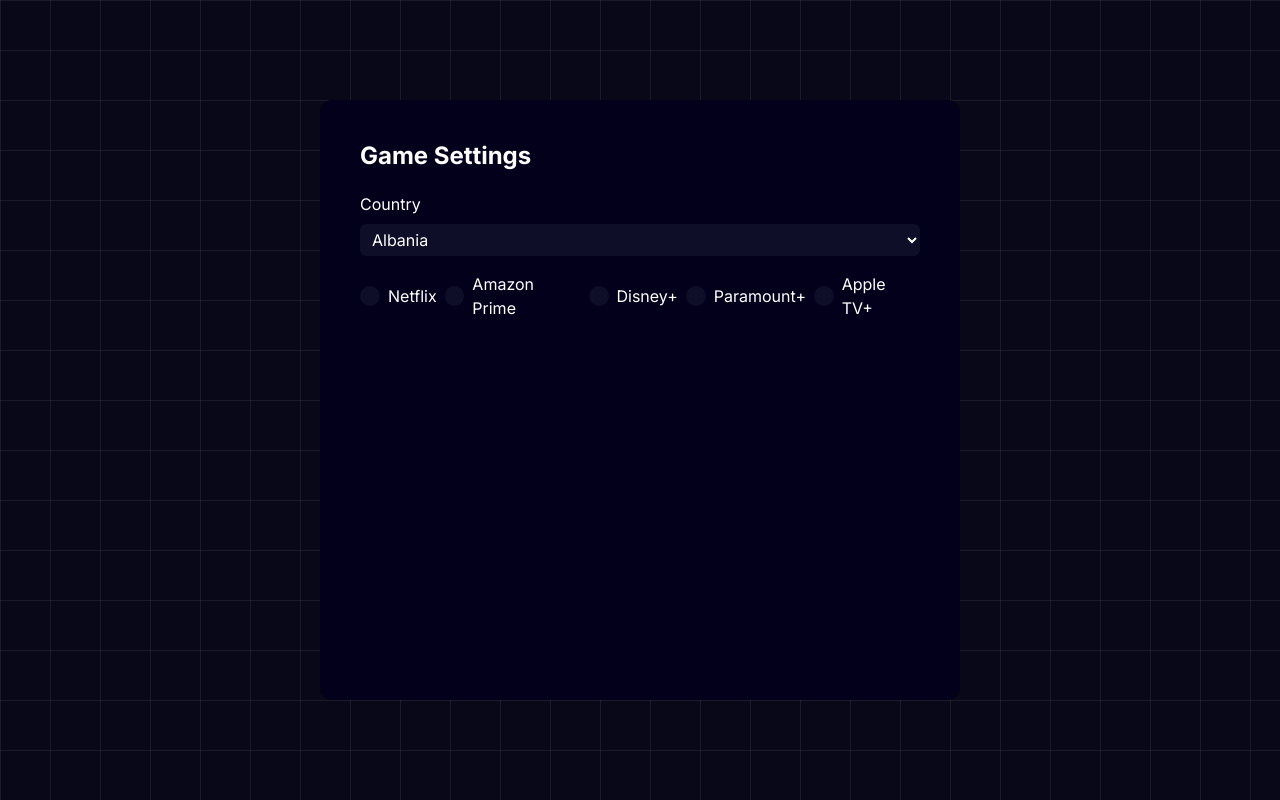
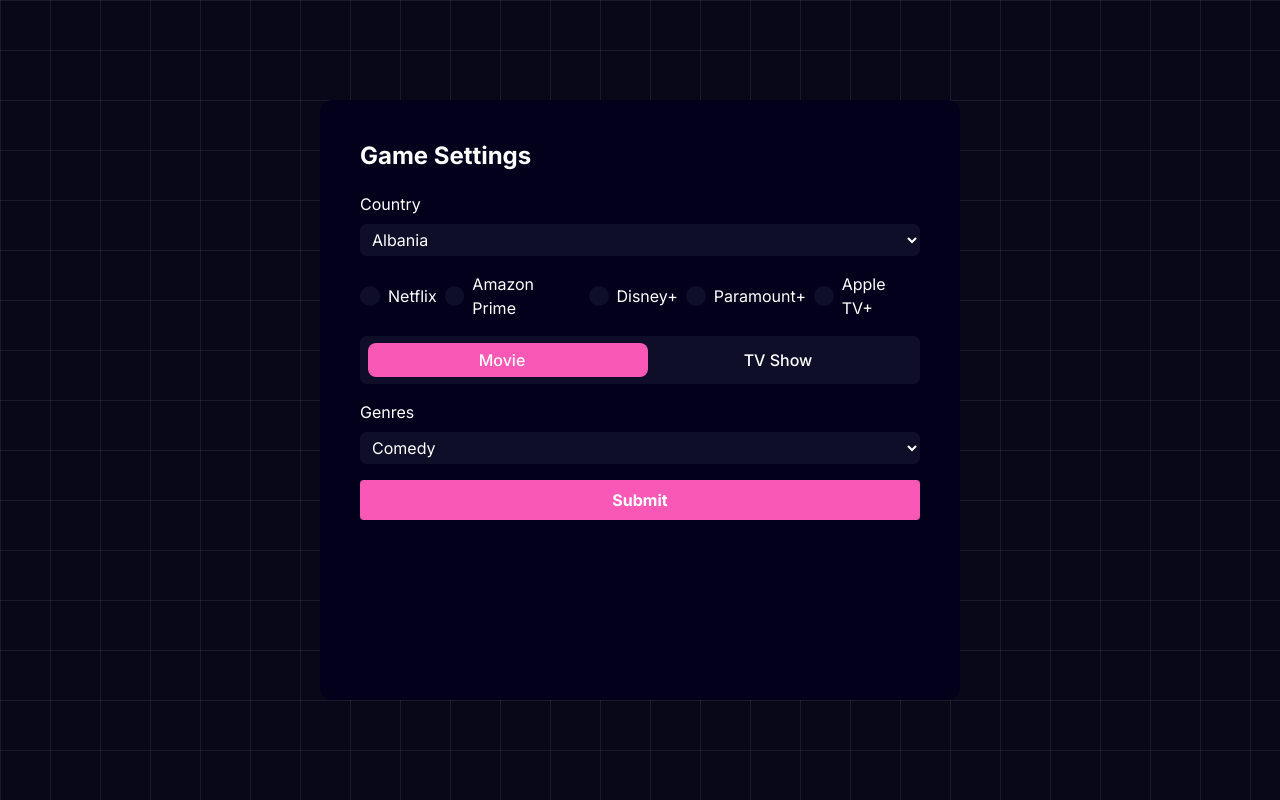
Before and after one commit to jaegarsaun/flickfinder, a Next.js app: page /play/settings in a window 1280 px wide. Built offline with nearby package versions, Linux system fonts and the light colour scheme.

Commit message:
finished game settings widget

```diff
--- a/src/app/components/CustomRadioBtn.tsx
+++ b/src/app/components/CustomRadioBtn.tsx
@@ -8,7 +8,7 @@
 
   export default function CustomRadioBtn({ name, value, label, checked, onChange }: CustomRadioBtnProps) {
     return (
-      <label className='text-white flex gap-2 block relative cursor-pointer items-center justify-center'>
+      <label className='text-white flex gap-2 relative cursor-pointer items-center justify-center'>
         <input
           type='radio'
           name={name}
--- a/src/app/components/GameSettingsWidget.tsx
+++ b/src/app/components/GameSettingsWidget.tsx
@@ -1,39 +1,97 @@
-'use client'
-import { useState } from 'react';
-import { Countries, CountriesInterface } from '../data/Countries'
-import { Platforms, PlatformsInterface } from '../data/Platforms'
-import CustomRadioBtn from './CustomRadioBtn'
-import FormGroup from './FormGroup'
+'use client';
+
+import React, { useState, ChangeEvent, FormEvent } from 'react';
+import { Countries, CountriesInterface } from '../data/Countries';
+import { Platforms, PlatformsInterface } from '../data/Platforms';
+import { Genres, GenresInterface } from '../data/Genres';
+import CustomRadioBtn from './CustomRadioBtn';
+import FormGroup from './FormGroup';
+import SlidingRadio from './SlidingRadio';
+
+interface ISlidingRadioProps {
+  items: {
+    value: string;
+    label: string;
+  }[];
+}
+
 export default function GameSettingsWidget() {
-    const [selectedValue, setSelectedValue] = useState('');
+  const slidingRadioProps: ISlidingRadioProps = {
+    items: [
+      { value: 'movie', label: 'Movie' },
+      { value: 'tv', label: 'TV Show' },
+    ],
+  };
 
-    const handleChange = (event: React.ChangeEvent<HTMLInputElement>) => {
-        setSelectedValue(event.target.value);
+  const [selectedPlatform, setSelectedPlatform] = useState<string>('');
+  const [selectedCountry, setSelectedCountry] = useState<string>('');
+  const [selectedGenre, setSelectedGenre] = useState<string>('');
+  const [selectedMediaType, setSelectedMediaType] = useState<string>('');
+
+  const handleMediaTypeChange = (value: string) => {
+    setSelectedMediaType(value);
   };
+
+  const handlePlatformChange = (event: ChangeEvent<HTMLInputElement>) => {
+    setSelectedPlatform(event.target.value);
+  };
+
+  const handleCountryChange = (event: ChangeEvent<HTMLSelectElement>) => {
+    setSelectedCountry(event.target.value);
+  };
+
+  const handleGenreChange = (event: ChangeEvent<HTMLSelectElement>) => {
+    setSelectedGenre(event.target.value);
+  };
+
+  const handleSubmit = (event: FormEvent<HTMLFormElement>) => {
+    event.preventDefault();
+    // Here, you can handle the submission, e.g., logging the selected values or sending them to an API.
+    console.log({
+      selectedPlatform,
+      selectedCountry,
+      selectedGenre,
+      selectedMediaType
+    });
+  };
+
   return (
-        <div className=" flex flex-col max-w-[50vw] max-h-[75vh] rounded-xl bg-extraDark lg:h-[75vh] lg:w-[50vw] p-10 gap-5">
+    <div className="flex flex-col max-w-[50vw] max-h-[75vh] rounded-xl bg-extraDark lg:h-[75vh] lg:w-[50vw] p-10 gap-5">
       <h1 className="font-bold text-white text-2xl">Game Settings</h1>
-            <form className='flex flex-col gap-4'>
+      <form className='flex flex-col gap-4' onSubmit={handleSubmit}>
         <FormGroup>
-                    <label className="text-white" >Country</label>
-                    <select className='h-[4vh] rounded-md px-2 bg-dark text-white'>
+          <label className="text-white">Country</label>
+          <select className='h-[4vh] rounded-md px-2 bg-dark text-white' onChange={handleCountryChange}>
             {Countries.map((country: CountriesInterface) => (
-                            <option key={country.name} value={country.code} className='hover:text-primary'>{country.name}</option>
+              <option key={country.name} value={country.code}>{country.name}</option>
             ))}
           </select>
         </FormGroup>
-                <FormGroup flexType='row' className="justify-between">
+        <FormGroup flexType='row' className="justify-between flex-col md:flex-row">
           {Platforms.map((platform: PlatformsInterface) => (
             <CustomRadioBtn
+              key={platform.code}
               name="platform"
               value={platform.code}
               label={platform.name}
-                            checked={selectedValue === platform.code}
-                            onChange={handleChange}
+              checked={selectedPlatform === platform.code}
+              onChange={handlePlatformChange}
             />
           ))}
         </FormGroup>
+        <FormGroup>
+        <SlidingRadio items={slidingRadioProps.items} onChange={handleMediaTypeChange} />
+        </FormGroup>
+        <FormGroup>
+          <label className="text-white">Genres</label>
+          <select className='h-[4vh] rounded-md px-2 bg-dark text-white' onChange={handleGenreChange}>
+            {Genres.map((genre: GenresInterface) => (
+              <option key={genre.name} value={genre.code}>{genre.name}</option>
+            ))}
+          </select>
+        </FormGroup>
+        <button type='submit' className="bg-primary text-white font-bold py-2 px-4 rounded">Submit</button>
       </form>
     </div>
-    )
+  );
 }
--- /dev/null
+++ b/src/app/components/SlidingRadio.tsx
@@ -0,0 +1,51 @@
+import React, { useState, ChangeEvent } from 'react';
+
+interface Item {
+  value: string;
+  label: string;
+}
+
+interface SlidingRadioProps {
+  items: Item[];
+  onChange: (value: string) => void;
+}
+
+const SlidingRadio: React.FC<SlidingRadioProps> = ({ items, onChange }) => {
+  const [selectedValue, setSelectedValue] = useState<string>('');
+  const [sliderPosition, setSliderPosition] = useState<string>('');
+
+  const handleChange = (event: ChangeEvent<HTMLInputElement>) => {
+    const { value } = event.target;
+    setSelectedValue(value);
+    onChange(value);
+    if (value === 'movie') {
+      setSliderPosition('left');
+    } else if (value === 'tv') {
+      setSliderPosition('right');
+    }
+  };
+
+
+  return (
+    <div className='bg-dark h-[6vh] rounded-md p-2 justify-between flex flex-row items-center gap-2 relative z-[1]'>
+      {items.map((item) => (
+        <div className=' w-[50%] rounded-md text-center h-[100%] flex justify-center items-center' key={item.value}>
+          <label className={`font-medium text-white z-[20] cursor-pointer`}>
+            <input
+              type="radio"
+              name="mediaSelection"
+              value={item.value}
+              checked={selectedValue === item.value}
+              onChange={handleChange}
+              className='hidden'
+            />
+            {item.label}
+          </label>
+        </div>
+      ))}
+      <div className={`slider bg-primary h-[70%] w-[50%] z-10 rounded-lg absolute transition duration-300 ease-in-out ${sliderPosition === 'right' ? 'translate-x-[96.5%]' : ''}`}></div>
+    </div>
+  );
+}
+
+export default SlidingRadio;
--- /dev/null
+++ b/src/app/data/Genres.ts
@@ -0,0 +1,33 @@
+export interface GenresInterface {
+    name: string;
+    code: string;
+  }
+  export const Genres: GenresInterface[] = [
+    { "name": "Comedy", "code": "CY" },
+    { "name": "Drama", "code": "DR" },
+    { "name": "Action", "code": "AC" },
+    { "name": "Adventure", "code": "AD" },
+    { "name": "Romance", "code": "RM" },
+    { "name": "Thriller", "code": "TH" },
+    { "name": "Horror", "code": "HR" },
+    { "name": "Science Fiction", "code": "SF" },
+    { "name": "Fantasy", "code": "FY" },
+    { "name": "Mystery", "code": "MY" },
+    { "name": "Crime", "code": "CR" },
+    { "name": "Animation", "code": "AN" },
+    { "name": "Superhero", "code": "SH" },
+    { "name": "Documentary", "code": "DC" },
+    { "name": "Family", "code": "FM" },
+    { "name": "Musical", "code": "MS" },
+    { "name": "Western", "code": "WS" },
+    { "name": "War", "code": "WR" },
+    { "name": "Historical", "code": "HS" },
+    { "name": "Biography", "code": "BG" },
+    { "name": "Sports", "code": "SP" },
+    { "name": "Music", "code": "MU" },
+    { "name": "Noir", "code": "NR" },
+    { "name": "Reality", "code": "RL" },
+    { "name": "Game Show", "code": "GS" },
+    { "name": "Talk Show", "code": "TS" },
+    { "name": "News", "code": "NW" },
+  ];
```
Lines whose indentation alone changed are shown as unchanged.
